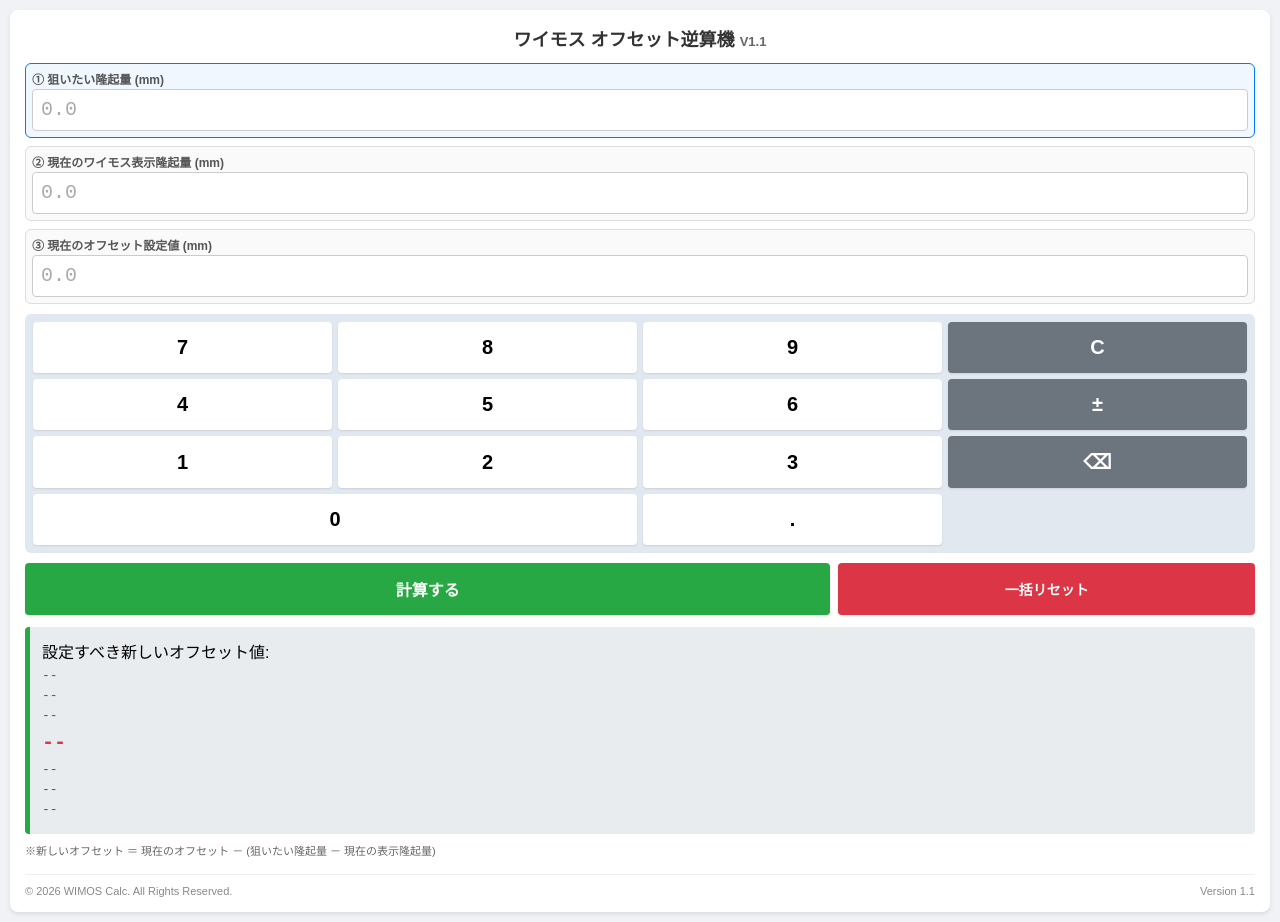
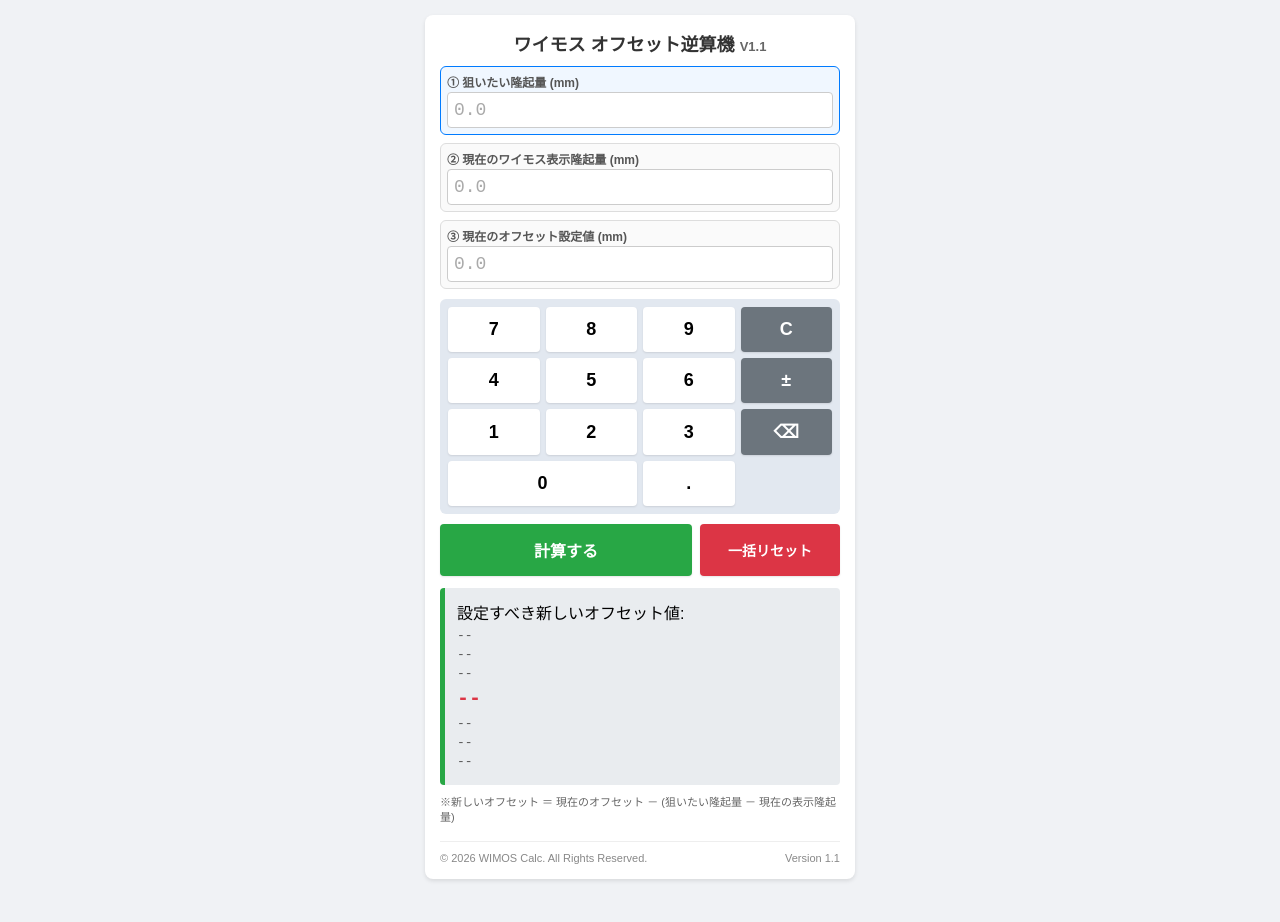
Before and after one commit to t-a-k-a-d-a/wimos, a plain HTML site: page index.html in a window 1280 px wide. After the commit the page ends 894 px from the top, so only its background shows below. Drawn offline with Linux system fonts and the light colour scheme.

Commit message:
Update index.html

```diff
--- a/index.html
+++ b/index.html
@@ -2,61 +2,35 @@
 <html lang="ja">
 <head>
     <meta charset="UTF-8">
-    <!-- user-scalable=no だけでなく、iOSのSafari等でダブルタップズームをシステムレベルで完全に抑止するため、viewportを最適化 -->
-    <meta name="viewport" content="width=device-width, initial-scale=1.0, maximum-scale=1.0, minimum-scale=1.0, user-scalable=no, viewport-fit=cover">
+    <meta name="viewport" content="width=device-width, initial-scale=1.0, maximum-scale=1.0, user-scalable=no">
     <title>ワイモス オフセット逆算機 V1.1</title>
     <style>
-        /* 画面を最大限大きく使うため、外周マージンを最小限にし、全体を100%幅に */
-        * { box-sizing: border-box; }
-        body {
-            font-family: sans-serif;
-            margin: 0;
-            padding: 10px;
-            background: #f0f2f5;
-            user-select: none;
-            -webkit-user-select: none;
-            /* iOS Safariでのダブルタップによる拡大・ズーム動作を完全に無効化 */
-            touch-action: manipulation;
-        }
-
-        /* コンテナの最大幅制限をなくし、画面いっぱいに広げる */
-        .calc-box {
-            width: 100%;
-            margin: 0 auto;
-            background: white;
-            padding: 15px;
-            border-radius: 8px;
-            box-shadow: 0 2px 4px rgba(0,0,0,0.1);
-        }
-
-        h3 { margin-top: 0; color: #333; text-align: center; font-size: 18px; margin-bottom: 12px; }
+        body { font-family: sans-serif; margin: 15px; background: #f0f2f5; }
+        .calc-box { max-width: 400px; margin: auto; background: white; padding: 15px; border-radius: 8px; box-shadow: 0 2px 4px rgba(0,0,0,0.1); }
+        h3 { margin-top: 0; color: #333; text-align: center; font-size: 18px; margin-bottom: 10px; }
         .footer-info { display: flex; justify-content: space-between; align-items: center; margin-top: 15px; font-size: 11px; color: #888; border-top: 1px solid #eee; padding-top: 10px; }
 
-        /* 入力フォームエリア */
         .form-group { margin-bottom: 8px; padding: 6px; border-radius: 6px; border: 1px solid #ddd; background: #fafafa; }
         .form-group.active { border-color: #007bff; background: #f0f7ff; }
         label { display: block; margin-bottom: 2px; font-weight: bold; font-size: 12px; color: #555; }
-        .input-display { width: 100%; padding: 8px; box-sizing: border-box; background: white; border: 1px solid #ccc; border-radius: 4px; font-size: 20px; font-family: monospace; font-weight: bold; min-height: 40px; line-height: 24px; cursor: pointer; }
+        .input-display { width: 100%; padding: 6px; box-sizing: border-box; background: white; border: 1px solid #ccc; border-radius: 4px; font-size: 18px; font-family: monospace; font-weight: bold; min-height: 34px; line-height: 22px; cursor: pointer; }
         .input-display.placeholder { color: #aaa; font-weight: normal; }
 
-        /* キーパッドエリア */
         .keypad { display: grid; grid-template-columns: repeat(4, 1fr); gap: 6px; margin-top: 10px; background: #e2e8f0; padding: 8px; border-radius: 6px; }
-        .key { padding: 14px 0; background: white; border: none; border-radius: 4px; font-size: 20px; font-weight: bold; cursor: pointer; text-align: center; box-shadow: 0 1px 2px rgba(0,0,0,0.1); -webkit-tap-highlight-color: transparent; }
+        .key { padding: 12px 0; background: white; border: none; border-radius: 4px; font-size: 18px; font-weight: bold; cursor: pointer; text-align: center; box-shadow: 0 1px 2px rgba(0,0,0,0.1); -webkit-tap-highlight-color: transparent; }
         .key:active { background: #cbd5e1; }
         .key.action { background: #6c757d; color: white; }
         .key.action:active { background: #495057; }
 
-        /* コントロールボタン */
         .control-row { display: flex; gap: 8px; margin-top: 10px; }
-        .btn-calc { flex: 2; padding: 14px; background: #28a745; color: white; border: none; border-radius: 4px; font-size: 16px; cursor: pointer; font-weight: bold; text-align: center; box-shadow: 0 1px 2px rgba(0,0,0,0.1); -webkit-tap-highlight-color: transparent; }
+        .btn-calc { flex: 2; padding: 14px; background: #28a745; color: white; border: none; border-radius: 4px; font-size: 16px; cursor: pointer; font-weight: bold; text-align: center; box-shadow: 0 1px 2px rgba(0,0,0,0.1); }
         .btn-calc:active { background: #218838; }
-        .btn-all-reset { flex: 1; padding: 14px; background: #dc3545; color: white; border: none; border-radius: 4px; font-size: 14px; cursor: pointer; font-weight: bold; text-align: center; box-shadow: 0 1px 2px rgba(0,0,0,0.1); -webkit-tap-highlight-color: transparent; }
+        .btn-all-reset { flex: 1; padding: 14px; background: #dc3545; color: white; border: none; border-radius: 4px; font-size: 14px; cursor: pointer; font-weight: bold; text-align: center; box-shadow: 0 1px 2px rgba(0,0,0,0.1); }
         .btn-all-reset:active { background: #bd2130; }
 
-        /* 結果エリア */
         .result-box { margin-top: 12px; padding: 12px; background: #e9ecef; border-radius: 4px; border-left: 5px solid #28a745; scroll-margin-top: 10px; }
-        .result-sub { font-size: 13px; color: #555; margin: 5px 0; font-family: monospace; }
-        .result-val { font-size: 20px; font-weight: bold; color: #dc3545; margin: 8px 0; font-family: monospace; }
+        .result-sub { font-size: 13px; color: #555; margin: 4px 0; font-family: monospace; }
+        .result-val { font-size: 20px; font-weight: bold; color: #dc3545; margin: 6px 0; font-family: monospace; }
         .note { font-size: 11px; color: #666; margin-top: 10px; line-height: 1.4; }
     </style>
 </head>
@@ -133,16 +107,6 @@
     currentHeave: { val: '', isCleared: false },
     currentOffset: { val: '', isCleared: false }
 };
-
-// iOS Safariにおけるダブルタップズームをスクリプト側で強力にブロック
-let lastTouchEnd = 0;
-document.addEventListener('touchend', function (event) {
-    let now = (new Date()).getTime();
-    if (now - lastTouchEnd <= 300) {
-        event.preventDefault();
-    }
-    lastTouchEnd = now;
-}, { passive: false });
 
 function selectInput(id) {
     activeInputId = id;
@@ -231,3 +195,27 @@
     const targetHeaveInt = Math.round(targetHeave * 10);
     const currentHeaveInt = Math.round(currentHeave * 10);
     const currentOffsetInt = Math.round(currentOffset * 10);
+
+    const newOffsetInt = currentOffsetInt - (targetHeaveInt - currentHeaveInt);
+    const newOffset = newOffsetInt / 10;
+
+    document.getElementById('newOffset').innerText = `隆起量 ${targetHeave.toFixed(1)}mm にする時: ${newOffset.toFixed(1)} mm`;
+
+    // 表示IDと計算ステップを正しく対応（高い順が上）
+    const ids = ['offsetPlus3', 'offsetPlus2', 'offsetPlus1', 'offsetMinus1', 'offsetMinus2', 'offsetMinus3'];
+    const steps = [3, 2, 1, -1, -2, -3];
+
+    for (let i = 0; i < steps.length; i++) {
+        const step = steps[i];
+        const targetVal = (targetHeaveInt + step) / 10;
+        const offsetVal = (newOffsetInt - step) / 10;
+        const sign = step > 0 ? '+' : '';
+        document.getElementById(ids[i]).innerText = `隆起量 ${targetVal.toFixed(1)}mm (${sign}${ (step/10).toFixed(1) }mm) の時: ${offsetVal.toFixed(1)} mm`;
+    }
+
+    document.getElementById('resultArea').scrollIntoView({ behavior: 'smooth' });
+}
+</script>
+
+</body>
+</html>
```
